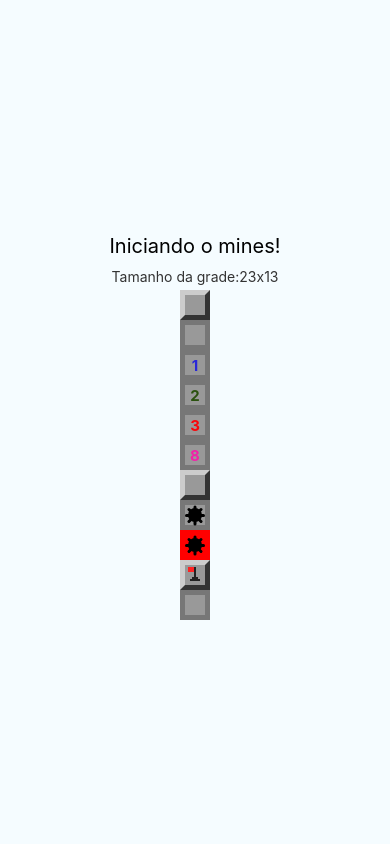
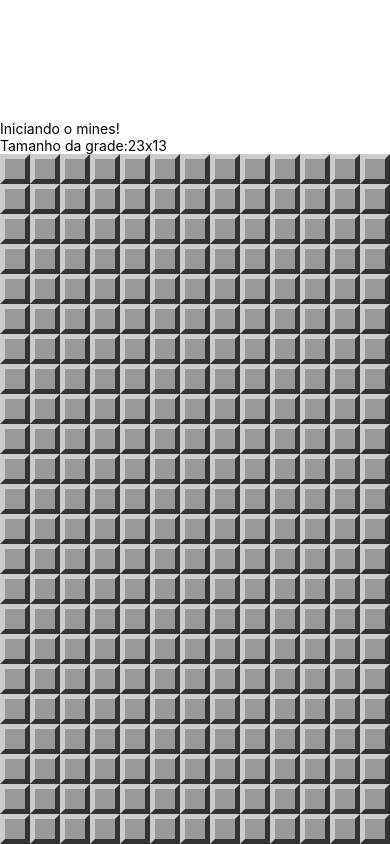
Before and after one commit to PedroPauloML/react-mines, a React Native app: screen / in a window 390 px wide. Built offline with nearby package versions, Linux system fonts and the light colour scheme.

Commit message:
Component MineFields

```diff
--- a/App.js
+++ b/App.js
@@ -1,9 +1,29 @@
 import React, {Component} from 'react'
 import {Platform, StyleSheet, Text, View} from 'react-native'
 import params from "./src/params"
-import Field from "./src/components/Field"
+import MineField from "./src/components/MineField"
+import { createMinedBoard } from "./src/functions"
 
 export default class App extends Component {
+  constructor(props) {
+    super(props)
+    this.state = this.createState()
+  }
+
+  minesAmount = () => {
+    const cols = params.getColumnsAmount()
+    const rows = params.getRowsAmount()
+    return Math.ceil(cols * rows * params.difficultLevel)
+  }
+
+  createState = () => {
+    const cols = params.getColumnsAmount()
+    const rows = params.getRowsAmount()
+    return {
+      board: createMinedBoard(rows, cols, this.minesAmount())
+    }
+  }
+
   render() {
     return (
       <View style={styles.container}>
@@ -12,17 +32,9 @@
           Tamanho da grade:
           {params.getRowsAmount()}x{params.getColumnsAmount()}
         </Text>
-        <Field />
-        <Field opened />
-        <Field opened nearMines={1} />
-        <Field opened nearMines={2} />
-        <Field opened nearMines={3} />
-        <Field opened nearMines={8} />
-        <Field mined />
-        <Field mined opened />
-        <Field mined opened exploded />
-        <Field flagged />
-        <Field flagged opened />
+        <View style={styles.board}>
+          <MineField board={this.state.board} />
+        </View>
       </View>
     )
   }
@@ -31,18 +43,10 @@
 const styles = StyleSheet.create({
   container: {
     flex: 1,
-    justifyContent: 'center',
-    alignItems: 'center',
-    backgroundColor: '#F5FCFF',
+    justifyContent: 'flex-end'
   },
-  welcome: {
-    fontSize: 20,
-    textAlign: 'center',
-    margin: 10,
-  },
-  instructions: {
-    textAlign: 'center',
-    color: '#333333',
-    marginBottom: 5,
-  },
+  board: {
+    alignItems: "center",
+    backgroundColor: "#aaa"
+  }
 })
--- /dev/null
+++ b/src/components/MineField.js
@@ -0,0 +1,20 @@
+import React from "react"
+import { View, StyleSheet } from "react-native"
+import Field from "./Field"
+
+export default props => {
+  const rows = props.board.map((row, r) => {
+    const columns = row.map((field, c) => {
+      return <Field {...field} key={c} />
+    })
+    return <View key={r}
+      style={{flexDirection: "row"}}>{columns}</View>
+  })
+  return <View style={styles.container}>{rows}</View>
+}
+
+const styles = StyleSheet.create({
+  container: {
+    backgroundColor: "#eee"
+  }
+})
--- a/src/functions.js
+++ b/src/functions.js
@@ -1,5 +1,3 @@
-import { brotliDecompress } from "zlib";
-
 const createBoard = (rows, columns) => {
   return Array(rows).fill(0).map((_, row) => {
     return Array(columns).fill(0).map((_, column) => {
@@ -23,8 +21,8 @@
     const rowSel = parseInt(Math.random() * rows, 10)
     const columnSel = parseInt(Math.random() * columns, 10)
 
-    if (!border[rowSel][columnSel].mined) {
-      border[rowSel][columnSel].mined = true
+    if (!board[rowSel][columnSel].mined) {
+      board[rowSel][columnSel].mined = true
       minesPlanted++
     }
   }
@@ -36,4 +34,4 @@
   return board
 }
 
-export default createMinedBoard
+export { createMinedBoard }
```
Also changed, not shown: 1 other file (tests, documents, lock files or other folders).
